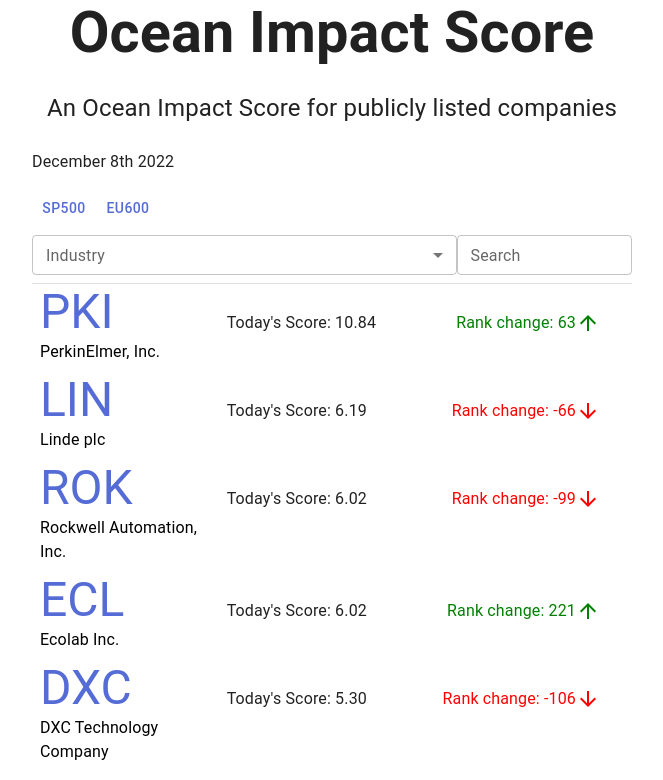
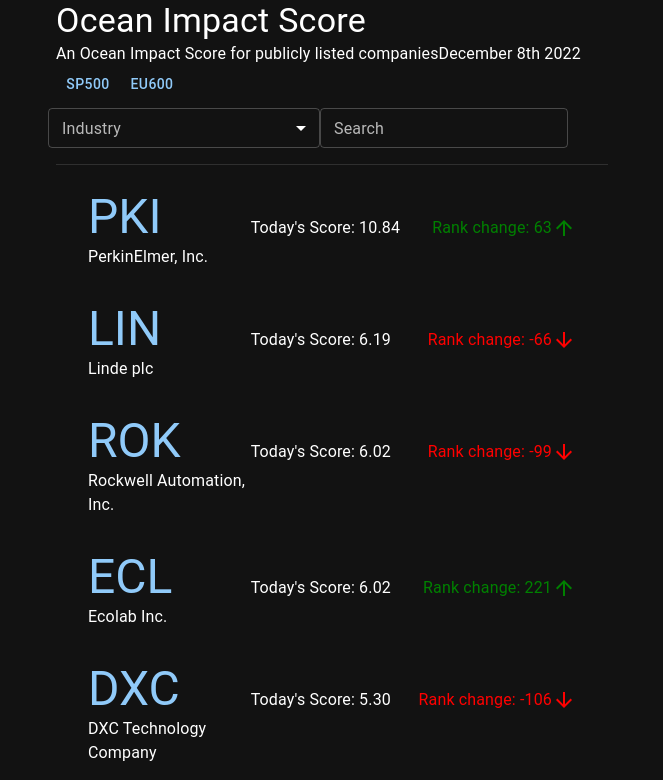
Before and after one commit to pbio/Ocean-Impact-Score, a Next.js app: page / in a window 1280 px wide. Shown: the top 780 px of the page, without its empty margins (308-971 px from the left). Built offline with nearby package versions, Linux system fonts and the light colour scheme.

Commit message:
fixed the styling

```diff
--- a/components/score-list-item.js
+++ b/components/score-list-item.js
@@ -17,7 +17,7 @@
   const setColor = function(rankChange) {
     if (rankChange > 0) return "green"
     else if (rankChange < 0) return "red"
-    else return "black"
+    else return "white"
   }
   const setIcon = function(rankChange) {
     if (rankChange > 0) return <ArrowUpward color="green" />
@@ -37,26 +37,25 @@
       <ListItemButton onClick={handleClickOpen} >
       <Grid
   container
-  spacing={3}
   direction="row"
   justifyContent="space-between"
   alignItems="baseline"
 >
-        <Grid md={4}>
+        <Grid md={4} sm={12}>
           <Typography variant="h3" color="primary">
             {data.ticker}
           </Typography>
-          <Typography variant="p" color="black">
+          <Typography variant="p" color="white">
             {name}
           </Typography>
         </Grid>
-        <Grid md={4} >
+        <Grid md={4} sm={6}>
       <Typography
         variant="p" >
         {"Today's Score: " + todayScore.toFixed(2)}
         </Typography>
         </Grid>
-        <Grid md={4} >
+        <Grid md={4} sm={6}>
         <Tooltip title="month-to-year trend">
       <Typography
         variant="p"
--- a/components/score-list.js
+++ b/components/score-list.js
@@ -9,6 +9,7 @@
 import InboxIcon from '@mui/icons-material/Inbox';
 import DraftsIcon from '@mui/icons-material/Drafts';
 import TextField from '@mui/material/TextField';
+import Grid from '@mui/material/Grid';
 
 import ScoreDialog from './score-dialog.tsx';
 import ScoreListItem from './score-list-item.js';
@@ -73,17 +74,29 @@
     <Box sx={{ width: '100%', maxWidth: 600, bgcolor: 'background.paper' }}>
       <nav aria-label="main mailbox folders">
         <List>
-          <ListItem disablePadding>
+          <ListItem >
+          <Grid
+          container
+          spacing={3}
+          direction="row"
+          justifyContent="space-between"
+          alignItems="baseline"
+        >
+            <Grid md={6} spacing={3}>
             <IndustrySelector
             selectedIndustry={industry}
             setIndustry={setIndustry}
             industryList={industryList} />
+            </Grid>
+            <Grid md={6} spacing={3}>
             <TextField
               variant="outlined"
               label="Search"
               onChange={event => setSearch(event.target.value)}
               size="small"
-              display="flex" justifyContent="flex-end" />
+               />
+              </Grid>
+              </Grid>
           </ListItem>
         </List>
       </nav>
--- a/pages/_app.tsx
+++ b/pages/_app.tsx
@@ -1,7 +1,7 @@
 import * as React from 'react';
 import Head from 'next/head';
 import { AppProps } from 'next/app';
-import { ThemeProvider } from '@mui/material/styles';
+import { ThemeProvider, createTheme } from '@mui/material/styles';
 import CssBaseline from '@mui/material/CssBaseline';
 import { CacheProvider, EmotionCache } from '@emotion/react';
 import theme from '../config/theme';
@@ -14,6 +14,11 @@
 interface MyAppProps extends AppProps {
   emotionCache?: EmotionCache;
 }
+const darkTheme = createTheme({
+  palette: {
+    mode: 'dark',
+  },
+});
 
 export default function MyApp(props: MyAppProps) {
   const { Component, emotionCache = clientSideEmotionCache, pageProps } = props;
@@ -22,7 +27,7 @@
       <Head>
         <meta name="viewport" content="initial-scale=1, width=device-width" />
       </Head>
-      <ThemeProvider theme={theme}>
+      <ThemeProvider theme={darkTheme}>
         {/* CssBaseline kickstart an elegant, consistent, and simple baseline to build upon. */}
         <CssBaseline />
         <Component {...pageProps} />
--- a/pages/index.js
+++ b/pages/index.js
@@ -1,6 +1,10 @@
 import * as React from 'react';
 import Head from 'next/head'
 import Button from '@mui/material/Button';
+import Container from '@mui/material/Container';
+import Box from '@mui/material/Box';
+import { ThemeProvider, createTheme } from '@mui/material/styles';
+import Typography from '@mui/material/Typography';
 
 import { scoresList, addInfo } from '../lib/SP500_scores.js'
 import { Stoxx600, STOXX600Sectors } from '../lib/STOXX600_scores.js'
@@ -16,29 +20,38 @@
   };
 }
 
+
+
 export default function Home({ scoresList }) {
   const [marketType, setMarketType] = React.useState(true)
   //const todayDate = getDate();
   const todayDate = "December 8th 2022";
   return (
-    <div className={styles.container}>
+      <span>
       <Head>
         <title>Ocean Score App</title>
         <link rel="icon" href="/favicon.ico" />
       </Head>
       <main>
-        <h4 className={styles.title}>
+      <Container maxWidth="sm">
+      <Typography variant="h4" color="white">
           Ocean Impact Score
-        </h4>
-        <p className={styles.description}>
+        </Typography>
+        <Typography variant= "p" color= "white">
           An Ocean Impact Score for publicly listed companies
-        </p>
-        <p>{todayDate}</p>
-        <Button onClick={()=>setMarketType(true)}>SP500</Button><Button onClick={()=>setMarketType(false)}>EU600</Button>
+        </Typography>
+        <Typography variant= "p" >{todayDate}</Typography>
+        <Box sx={{ width: 300, height: 50}} >
+        <Button onClick={()=>setMarketType(true)}>SP500</Button>
+        <Button onClick={()=>setMarketType(false)}>EU600</Button>
+        </Box>
+
         <ScoreList scoresList={ marketType ? scoresList : Stoxx600 } addInfo={ marketType ? addInfo :  STOXX600Sectors } />
-      </main>
+
+        </Container>
+        </main>
       <footer>
       </footer>
-    </div>
+      </span>
   )
 }
```
Also changed, not shown: public/vercel.svg (deleted), 1 other file (tests, documents, lock files or other folders).
